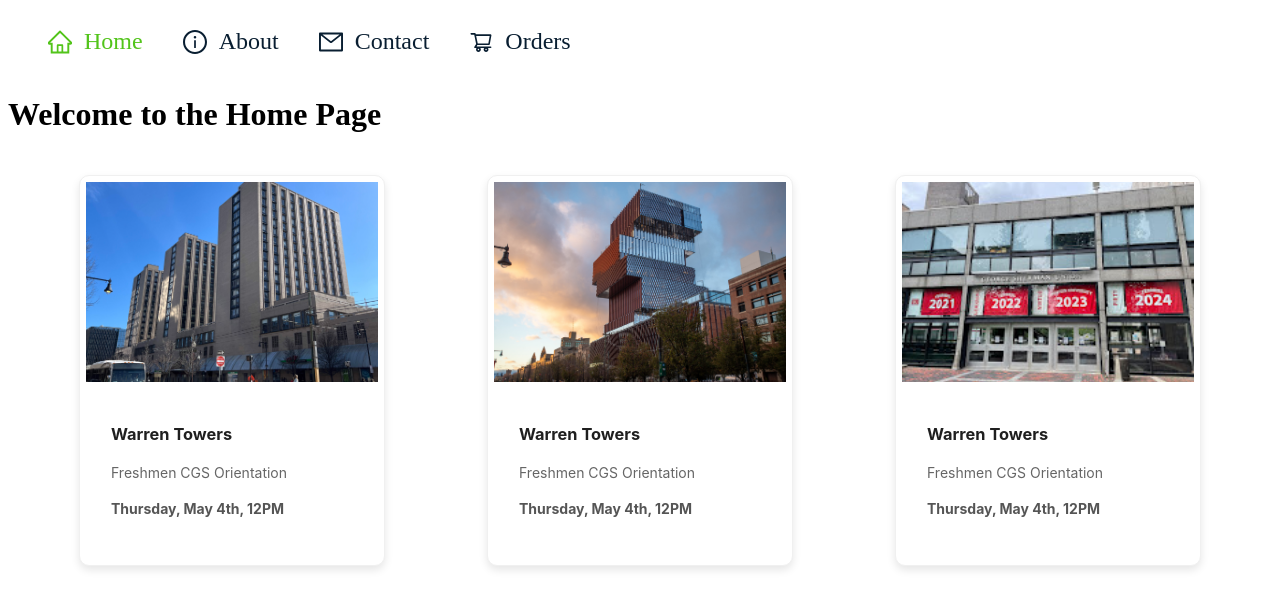
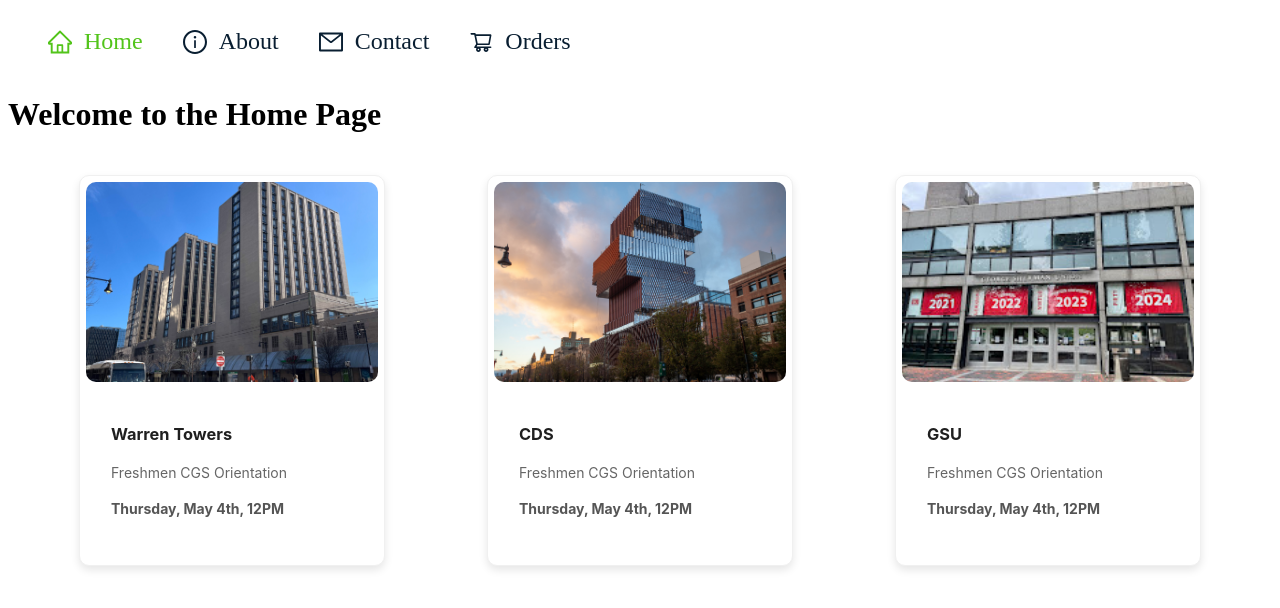
Before and after one commit to wellijo18/SparkBytes, a Next.js app: page / in a window 1280 px wide. Shown: the top 608 px of the page. Built offline with nearby package versions, Linux system fonts and the light colour scheme.

Commit message:
modifies Food Card border radius image

```diff
--- a/src/app/components/FoodCard.tsx
+++ b/src/app/components/FoodCard.tsx
@@ -26,7 +26,7 @@ export default function FoodCard({ location, description, time, img }: EventProp
             alt={location}
             layout="fill"
             objectFit="cover"
-
+            style={{ borderRadius: "10px" }}
           />
         </div>
       }
@@ -46,7 +46,7 @@ export default function FoodCard({ location, description, time, img }: EventProp
         }}
       >
         <Card title="Expanded View" style={{ height: "100%", width: "100%" }}>
-          Expanded Content
+
         </Card>
       </Modal>
     </>
--- a/src/app/page.tsx
+++ b/src/app/page.tsx
@@ -12,13 +12,13 @@ export default function Home() {
       img: "/WarrenTowers.jpg",
     },
     {
-      location: "Warren Towers",
+      location: "CDS",
       description: "Freshmen CGS Orientation",
       time: "Thursday, May 4th, 12PM",
       img: "/CDS.jpg",
     },
     {
-      location: "Warren Towers",
+      location: "GSU",
       description: "Freshmen CGS Orientation",
       time: "Thursday, May 4th, 12PM",
       img: "/GSU.jpeg",
```
